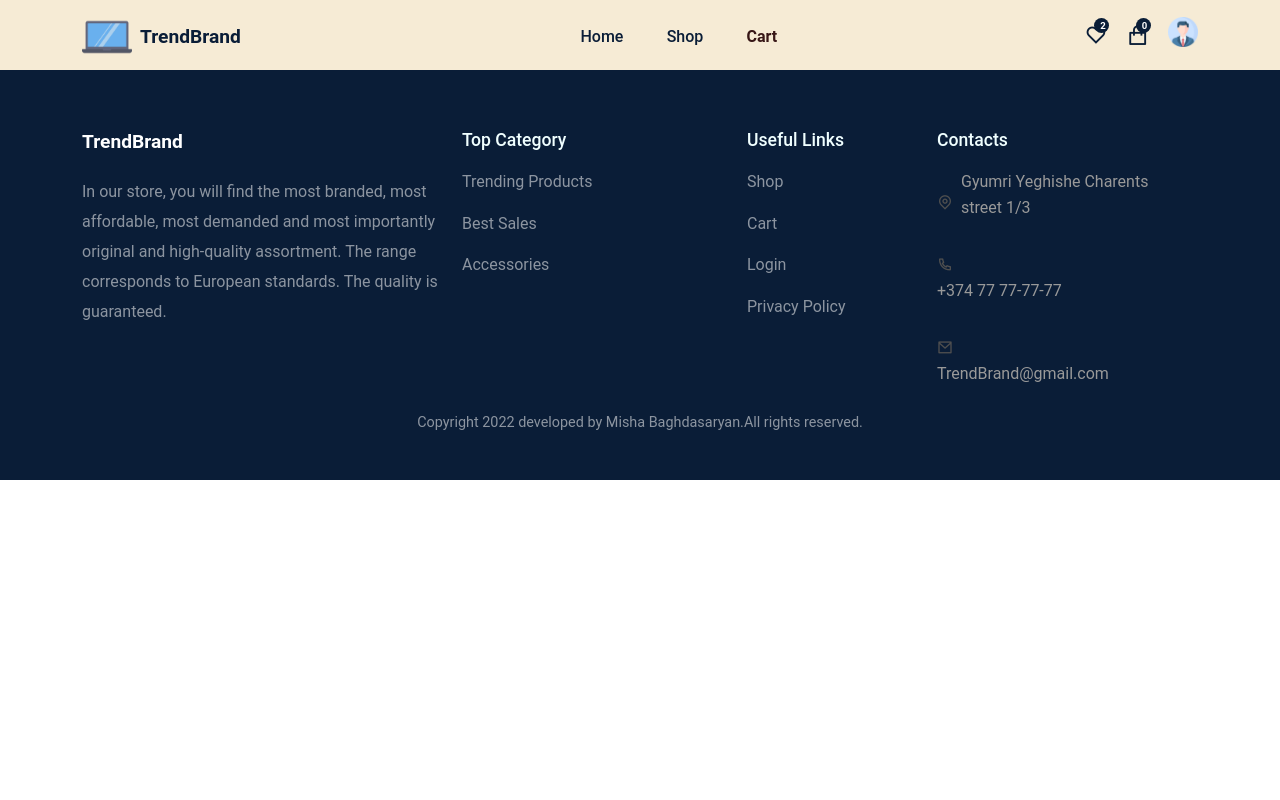
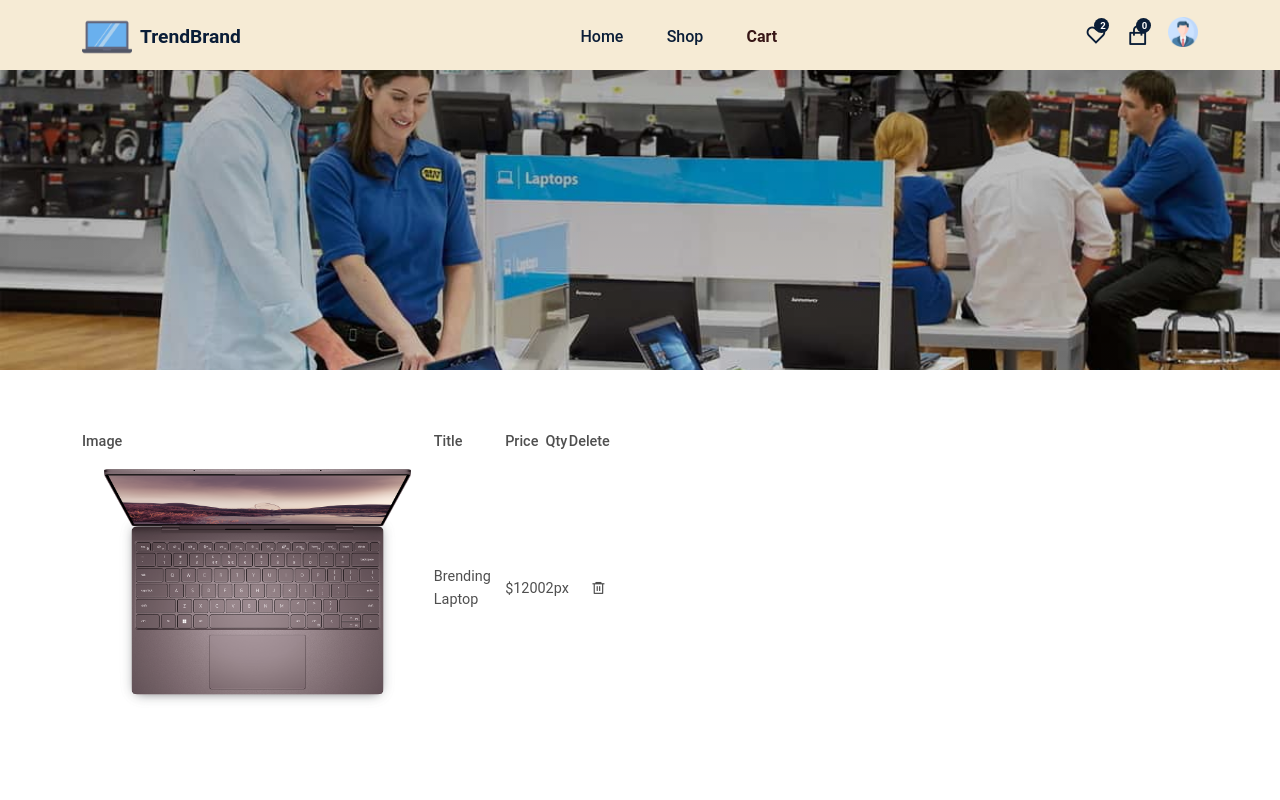
Before and after one commit to mish01921/Relq_e-commerce_Project_React, a React (Create React App) app: page /cart in a window 1280 px wide. Shown: the top 800 px of the page. Built offline with nearby package versions, Linux system fonts and the light colour scheme.

Commit message:
start cart

```diff
--- a/src/pages/Cart.jsx
+++ b/src/pages/Cart.jsx
@@ -1,9 +1,43 @@
-import React from 'react'
-import Helmet from '../components/Helmet/Helmet'
+import React from 'react';
+import "../styles/cart.css";
+import Helmet from '../components/Helmet/Helmet';
+import CommonSection from '../components/UI/CommonSection';
+import {Container,Row,Col} from "reactstrap";
+import tdImg from "../assets/images/dell-xps-13-9315BestSales03.png"
+
 function Cart() {
   return (
-    <Helmet title={"Cart"}></Helmet>
+    <Helmet title={"Cart"}>
+      <CommonSection/>
+        <section>
+          <Container>
+            <Row>
+              <Col lg="6">
+                <table className="table bordered">
+                  <tr>
+                    <th>Image</th>
+                    <th>Title</th>
+                    <th>Price</th>
+                    <th>Qty</th>
+                    <th>Delete</th>
+                  </tr>
+                  <tr>
+                    <td><img src={tdImg} alt="" /></td>
+                    <td>Brending Laptop</td>
+                    <td>$1200</td>
+                    <td>2px</td>
+                    <td><i className="ri-delete-bin-6-line"></i></td>
+                  </tr>
+                </table>
+              </Col>
+
+              <Col lg="3"></Col>
+            </Row>
+          </Container>
+        </section>
+
+    </Helmet>
   )
 }
 
-export default Cart
+export default Cart;
```
Also changed, not shown: src/styles/cart.css (added).
